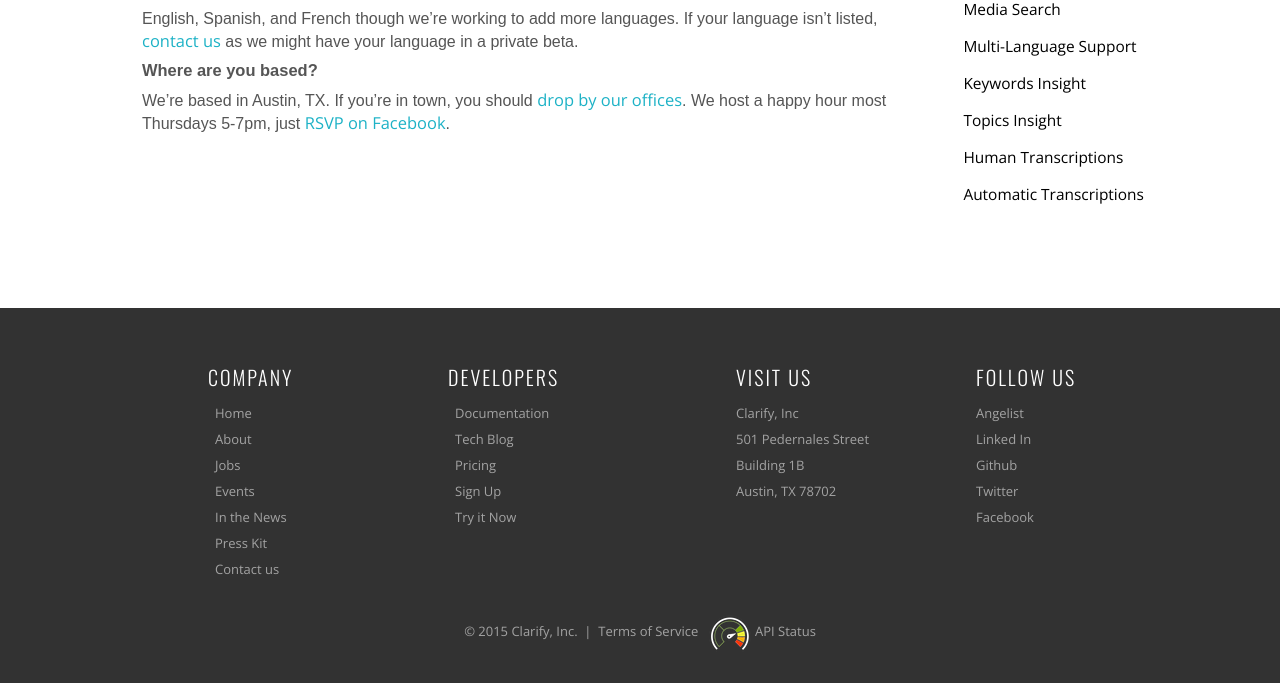
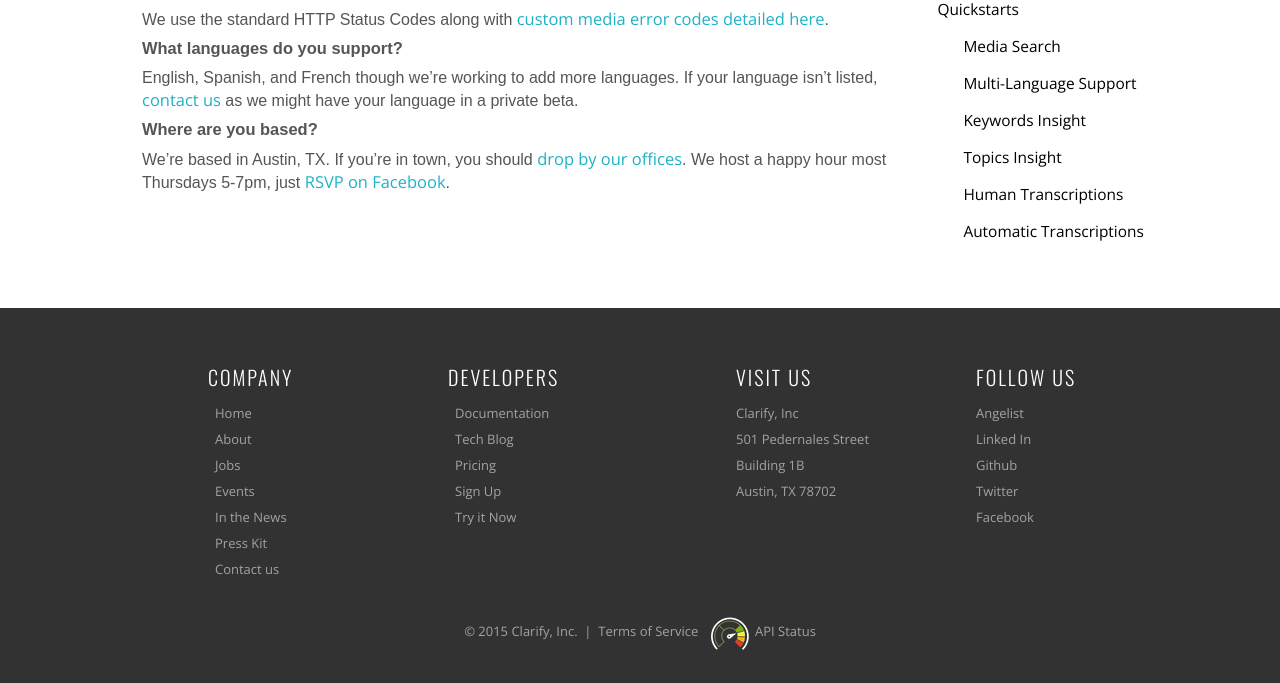
Before and after one commit to xclarifyio/clarify.github.io, a Jekyll site: the page built from faq/index.md, in a window 1280 px wide. Shown: the part 365-1048 px from the top of the page. Built offline with Jekyll 4.4.1, drawn with Linux system fonts in a browser that asks for light colours; some web fonts are replaced; some of the changed text lies outside the part shown.

Commit message:
wiring links to the error page

```diff
--- a/_includes/sidebar.html
+++ b/_includes/sidebar.html
@@ -6,6 +6,7 @@
                 <li class="menu-item"><a href="/api/">API Endpoints</a></li>
                 <li class="menu-item"><a href="/faq/">Frequently Asked Questions</a></li>
                 <li class="menu-item"><a href="/libraries/">Libraries/SDKs</a></li>
+                <li class="menu-item"><a href="/errors/">Error Codes</a></li>
                 <li class="menu-item"><a href="/quickstarts/">Quickstarts</a>
                     <ul class="sub-menu">
                         {% assign items = site.quickstarts | sort: 'order' %}
--- a/faq/index.md
+++ b/faq/index.md
@@ -11,6 +11,10 @@
 
 No. In order to process your audio or video, our systems have to download it. Converting a YouTube url into a media url is challenging because they occasionally change how it's generated. We recommend you to use your raw media url directly.
 
+**I got an error. What does it mean!?**
+
+We use the standard HTTP Status Codes along with <a href="/errors/">custom media error codes detailed here</a>.
+
 **What languages do you support?**
 
 English, Spanish, and French though we're working to add more languages. If your language isn't listed, <a href="mailto:support@clarify.io">contact us</a> as we might have your language in a private beta.
```
